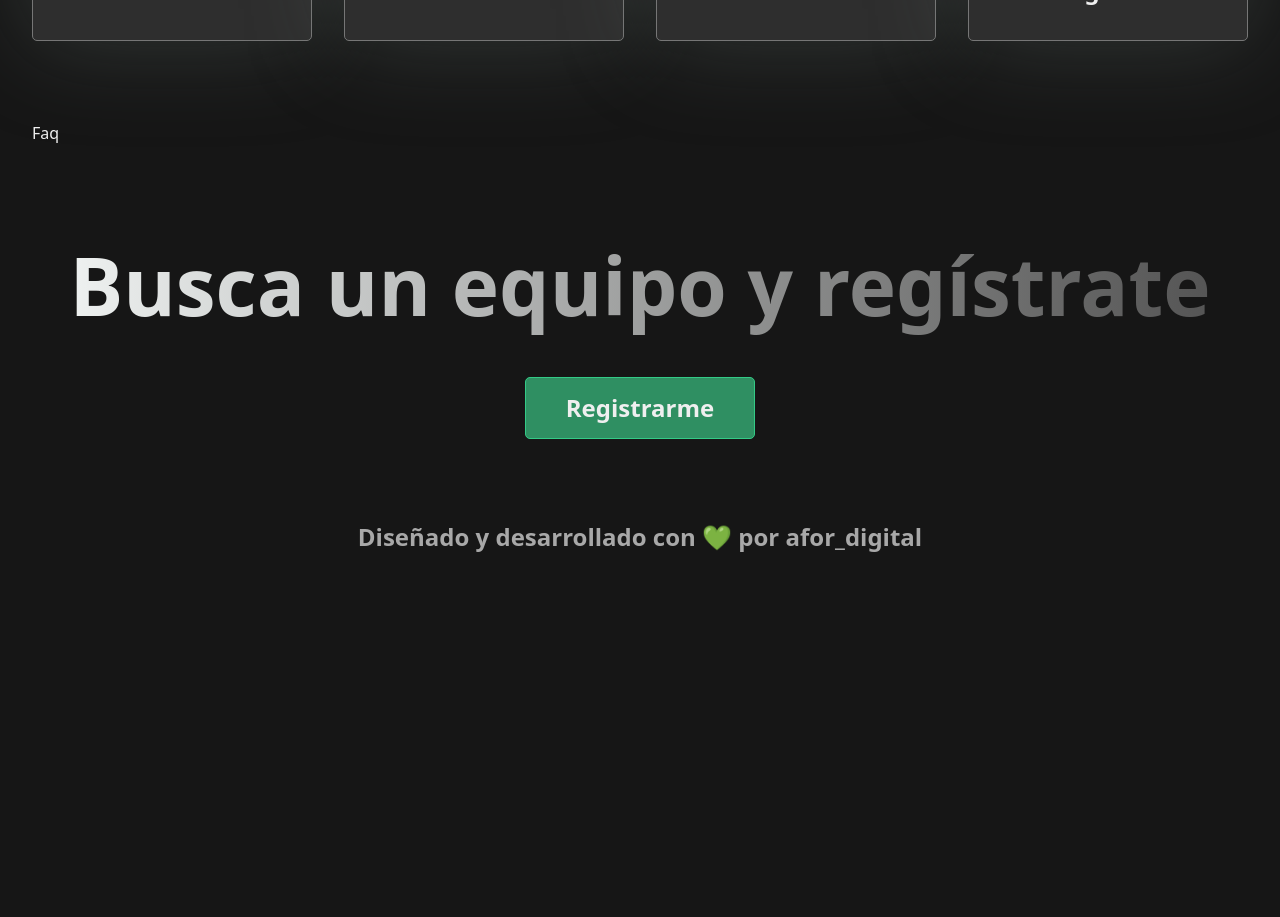
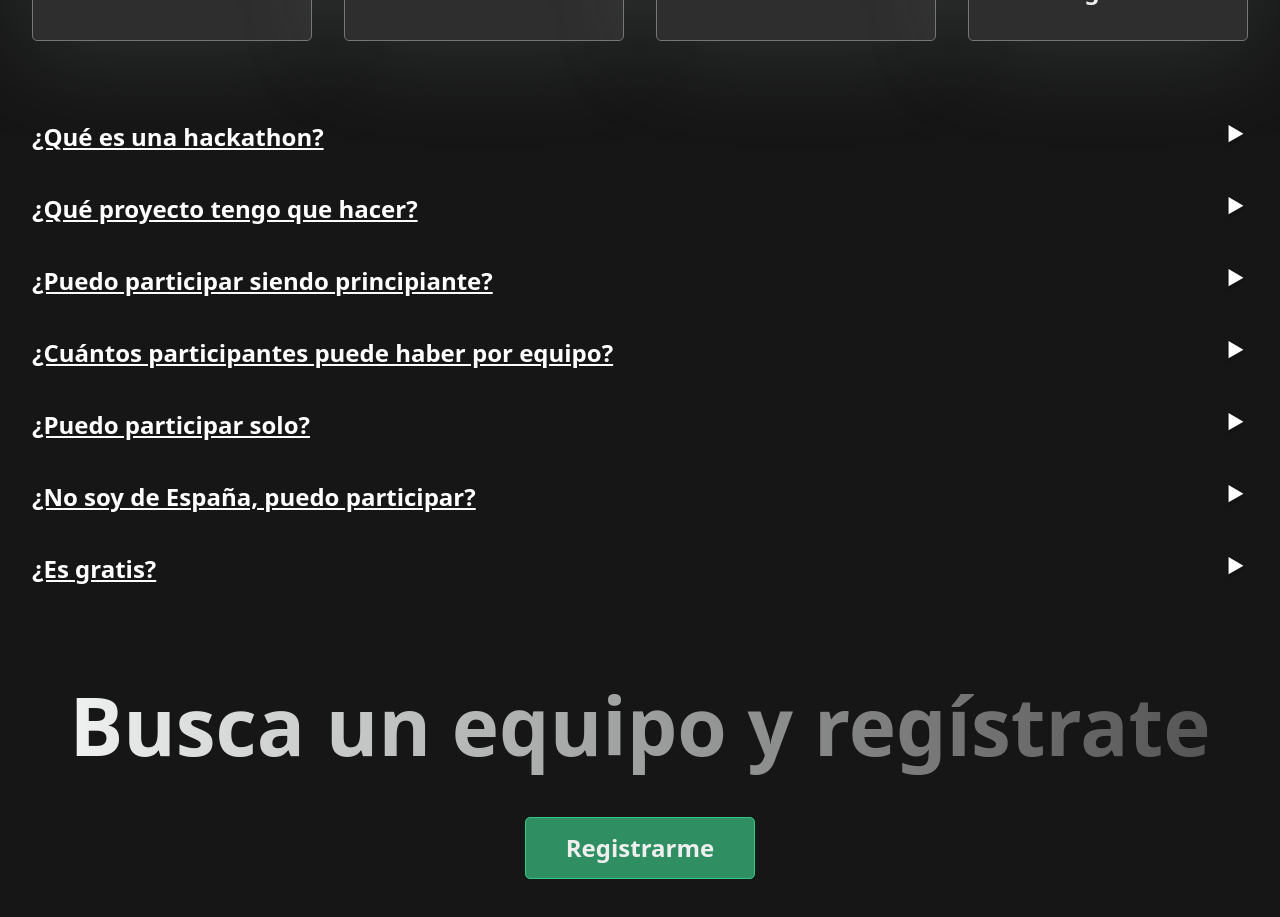
Before and after one commit to afordigital/hackaton-del-dev, a React (Vite) app: page / in a window 1280 px wide. Shown: the part 3680-4597 px from the top of the page. Before the commit the page ends 4267 px from the top, so only its background shows below. Built offline with nearby package versions, Linux system fonts and the light colour scheme.

Commit message:
feat(faqs): ✨ add faqs section

```diff
--- a/src/components/FAQ.tsx
+++ b/src/components/FAQ.tsx
@@ -1,3 +1,25 @@
+import { useState } from 'react'
+import { faqs } from '../data/faqs'
+import { QACollapse } from './QACollapse'
+
 export const Faq = () => {
-  return <div id="faq">Faq</div>
+  const [expandedFaq, setExpandedFaq] = useState<string | null>(null)
+
+  const handleExpanderClick = (id: string) => {
+    setExpandedFaq((prev) => (prev === id ? null : id))
+  }
+  const renderFaqs = () => {
+    return faqs.map((faq) => (
+      <QACollapse
+        id={faq.question}
+        key={faq.question}
+        question={faq.question}
+        answer={faq.answer}
+        isExpanded={expandedFaq === faq.question}
+        onClick={handleExpanderClick}
+      />
+    ))
+  }
+
+  return <div className="flex flex-col gap-10">{renderFaqs()}</div>
 }
--- /dev/null
+++ b/src/components/QACollapse.tsx
@@ -0,0 +1,85 @@
+import { cn } from '../common/utils/cn'
+
+interface QACollapseProps {
+  /**
+   * The question to be displayed on the Collapsible.
+   */
+  question?: string
+
+  /**
+   * The answer response associated with the Collapsible.
+   */
+  answer?: string
+
+  /**
+   * The unique identifier for the Expander component.
+   */
+  id: string
+
+  /**
+   * The CSS class to apply to the component.
+   */
+  className?: string
+
+  /**
+   * A flag indicating whether the Expander is currently expanded or not.
+   */
+  isExpanded?: boolean
+
+  /**
+   * The function to call when the Expander is clicked.
+   * @param id - The id of the Expander that was clicked.
+   */
+  onClick: (id: string) => void
+}
+
+export const QACollapse = ({
+  question,
+  answer,
+  id,
+  className,
+  isExpanded,
+  onClick
+}: QACollapseProps) => {
+  const classes = {
+    container: cn('relative w-full flex flex-col gap-4', className),
+    button: cn(
+      'flex gap-4 justify-between items-center',
+      'bg-transparent border-none text-white',
+      'z-1 relative',
+      'transition-colors duration-300',
+      'w-full h-full underline',
+      'text-2xl font-bold',
+      {
+        'text-green': isExpanded
+      }
+    ),
+    icon: cn(
+      'h-6 w-6',
+      'max-xs:hidden',
+      'transition-transform duration-300 ease-in-out',
+      {
+        'rotate-90': isExpanded
+      }
+    ),
+    collapse: cn('animate-fade-down', 'leading-relaxed text-lg')
+  }
+
+  const handleClick = () => onClick(id)
+
+  return (
+    <div className={classes.container}>
+      <button className={classes.button} onClick={handleClick}>
+        <span>{question}</span>
+        <img
+          className={classes.icon}
+          src="/images/faqs/chevron.svg"
+          alt="chevron icon"
+        />
+      </button>
+
+      {/* Expanded Content */}
+      {isExpanded && <span className={classes.collapse}>{answer}</span>}
+    </div>
+  )
+}
--- /dev/null
+++ b/src/data/faqs.ts
@@ -0,0 +1,42 @@
+export type FaqTypes = {
+  question: string
+  answer: string
+}
+
+export const faqs: Array<FaqTypes> = [
+  {
+    question: '¿Qué es una hackathon?',
+    answer:
+      'Un hackathon un evento en el que los participantes colaboran y compiten desde diferentes ubicaciones, en un tiempo limitado. El objetivo es fomentar una competitividad sana, aprender a trabajar con personas externas y pasarlo bien mientras se aprende.'
+  },
+  {
+    question: '¿Qué proyecto tengo que hacer?',
+    answer:
+      'Ejemplo Cambiar texto, Ejemplo Cambiar texto,Ejemplo Cambiar texto,Ejemplo Cambiar texto,Ejemplo Cambiar texto,Ejemplo Cambiar texto,Ejemplo Cambiar texto,Ejemplo Cambiar texto,Ejemplo Cambiar texto,Ejemplo Cambiar texto,Ejemplo Cambiar texto,Ejemplo Cambiar texto,'
+  },
+  {
+    question: '¿Puedo participar siendo principiante?',
+    answer:
+      'Ejemplo Cambiar texto, Ejemplo Cambiar texto,Ejemplo Cambiar texto,Ejemplo Cambiar texto,Ejemplo Cambiar texto,Ejemplo Cambiar texto,Ejemplo Cambiar texto,Ejemplo Cambiar texto,Ejemplo Cambiar texto,Ejemplo Cambiar texto,Ejemplo Cambiar texto,Ejemplo Cambiar texto,'
+  },
+  {
+    question: '¿Cuántos participantes puede haber por equipo?',
+    answer:
+      'Ejemplo Cambiar texto, Ejemplo Cambiar texto,Ejemplo Cambiar texto,Ejemplo Cambiar texto,Ejemplo Cambiar texto,Ejemplo Cambiar texto,Ejemplo Cambiar texto,Ejemplo Cambiar texto,Ejemplo Cambiar texto,Ejemplo Cambiar texto,Ejemplo Cambiar texto,Ejemplo Cambiar texto,'
+  },
+  {
+    question: '¿Puedo participar solo?',
+    answer:
+      'Ejemplo Cambiar texto, Ejemplo Cambiar texto,Ejemplo Cambiar texto,Ejemplo Cambiar texto,Ejemplo Cambiar texto,Ejemplo Cambiar texto,Ejemplo Cambiar texto,Ejemplo Cambiar texto,Ejemplo Cambiar texto,Ejemplo Cambiar texto,Ejemplo Cambiar texto,Ejemplo Cambiar texto,'
+  },
+  {
+    question: '¿No soy de España, puedo participar?',
+    answer:
+      'Ejemplo Cambiar texto, Ejemplo Cambiar texto,Ejemplo Cambiar texto,Ejemplo Cambiar texto,Ejemplo Cambiar texto,Ejemplo Cambiar texto,Ejemplo Cambiar texto,Ejemplo Cambiar texto,Ejemplo Cambiar texto,Ejemplo Cambiar texto,Ejemplo Cambiar texto,Ejemplo Cambiar texto,'
+  },
+  {
+    question: '¿Es gratis?',
+    answer:
+      'Ejemplo Cambiar texto, Ejemplo Cambiar texto,Ejemplo Cambiar texto,Ejemplo Cambiar texto,Ejemplo Cambiar texto,Ejemplo Cambiar texto,Ejemplo Cambiar texto,Ejemplo Cambiar texto,Ejemplo Cambiar texto,Ejemplo Cambiar texto,Ejemplo Cambiar texto,Ejemplo Cambiar texto,'
+  }
+]
--- a/src/index.css
+++ b/src/index.css
@@ -19,6 +19,24 @@ li[data-sonner-toast][data-type='error'] svg {
   gap: 1rem;
   grid-auto-rows: 22rem;
   grid-template-columns: repeat(auto-fill, minmax(250px, 1fr));
+}
+
+
+/* Animations */
+.animate-fade-down {
+  animation: fadeDown ease-in-out both 200ms;
+}
+
+@keyframes fadeDown {
+  0% {
+    opacity: 0;
+    transform: translateY(-2rem);
+  }
+
+  100% {
+    opacity: 1;
+    transform: translateY(0);
+  }
 }
 /* delete after José fix Spline animation */
 canvas {
```
